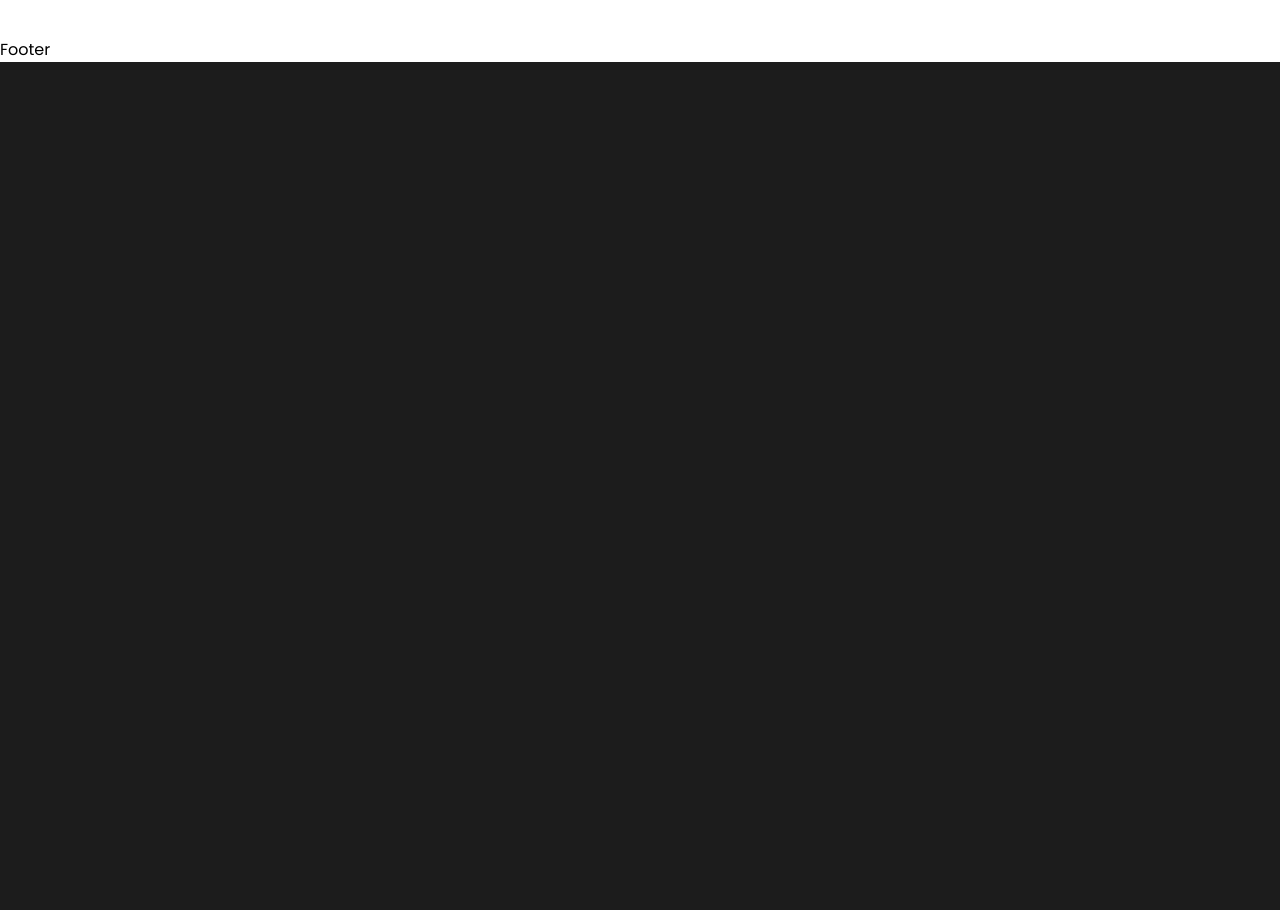
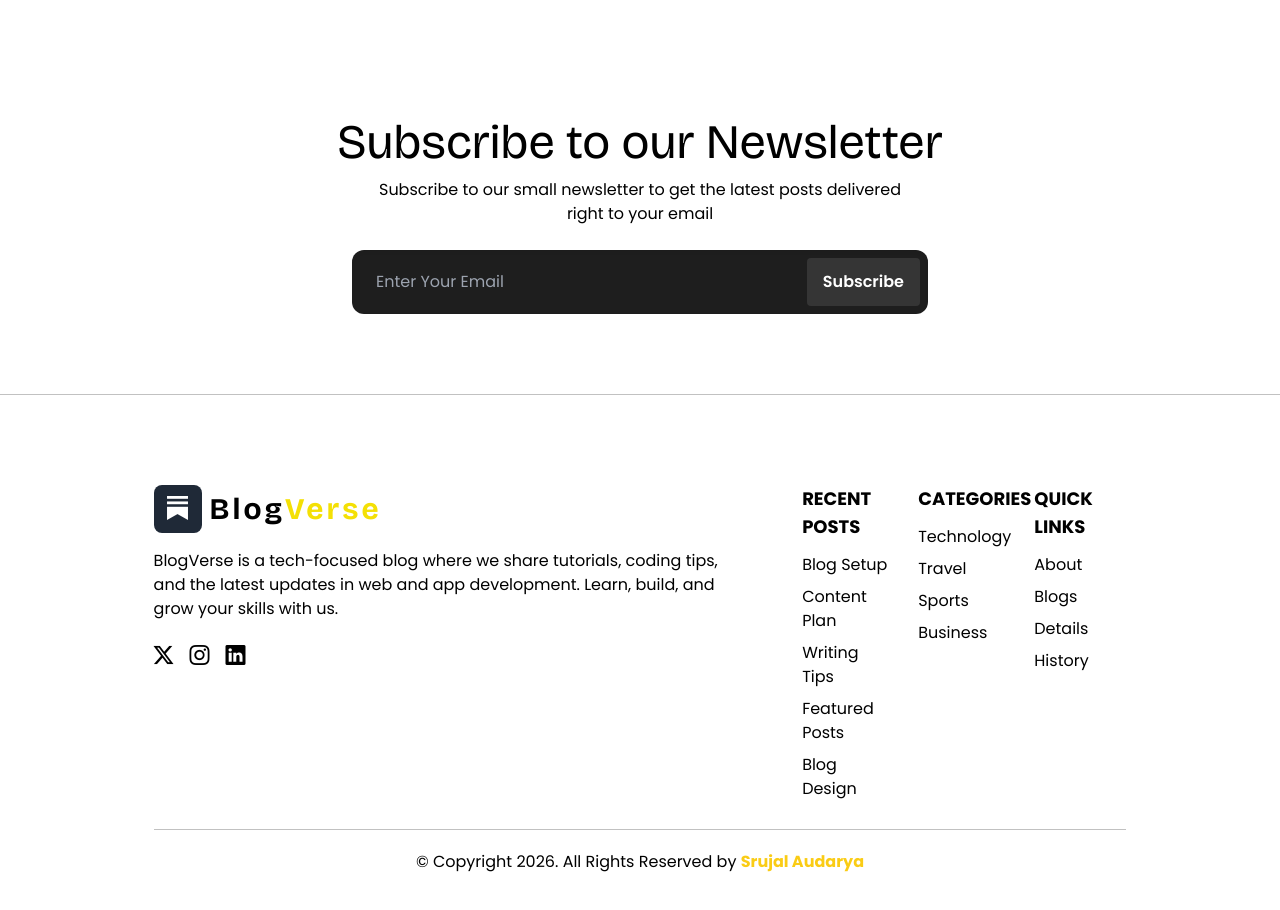
Before and after one commit to SrujalAudarya/BlogVerse, a React (Vite) app: page / in a window 1280 px wide. Shown: the part 858-1768 px from the top of the page. Before the commit the page ends 920 px from the top, so only its background shows below. Built offline with nearby package versions, Linux system fonts and the light colour scheme.

Commit message:
complete work on footer

```diff
--- a/src/Components/Footer.jsx
+++ b/src/Components/Footer.jsx
@@ -1,9 +1,74 @@
 import React from 'react'
+import { Link } from 'react-router-dom';
 
 const Footer = () => {
   return (
     <div>
-      <h1>Footer</h1>
+      <div className="newsletter py-20 flex items-center justify-center flex-col">
+        <h2 className="text-5xl mb-3 font-bricolage">Subscribe to our Newsletter</h2>
+        <p className="text-center mb-6"> Subscribe to our small newsletter to get the latest posts delivered <br /> right to your email</p>
+        <form action="" className="w-[80%] md:w-[45%] flex items-center bg-[#1e1e1e] rounded-xl p-2 shadow-inner">
+          <input type='email' placeholder='Enter Your Email' className='flex-1 bg-transparent text-white placeholder-gray-400 px-4 py-2 outline-none' />
+          <button type='submit' className='font-semibold text-white bg-gray-50/10 hover:bg-gray-50/20 transition rounded py-3 px-4 '>Subscribe</button>
+        </form>
+      </div>
+      <div className="footer pt-[50px] border-t border-[#83838380]">
+        <div className="px-[8%] lg:px-[12%] py-10">
+          <div className="flex flex-wrap pb-7">
+            <div className="w-full lg:w-2/3">
+              <div className="flex items-center space-x-2">
+                <div className="bg-gray-800 p-2 px-3 rounded-lg">
+                  <i className="bi bi-substack text-white text-2xl"></i>
+                </div>
+                <Link to='/'>
+                  <h1 className='text-3xl font-bricolage font-bold tracking-widest text-black dark:text-white'>
+                    Blog<span className='text-[#f4e005]'>Verse</span>
+                  </h1>
+                </Link>
+              </div>
+              <p className="mt-4 mb-5">
+                BlogVerse is a tech-focused blog where we share tutorials, coding tips, <br /> and the latest updates in web and app development. Learn, build, and <br /> grow your skills with us.
+              </p>
+              <div className="social-ions flex gap-4 md:mb-10">
+                <i className="bi bi-twitter-x hover:text-yellow-400 cursor-pointer transition text-xl"></i>
+                <i className="bi bi-instagram hover:text-yellow-400 cursor-pointer transition text-xl"></i>
+                <i className="bi bi-linkedin hover:text-yellow-400 cursor-pointer transition text-xl"></i>
+              </div>
+            </div>
+            <div className="w-full lg:w-1/3 grid grid-cols-1 md:grid-cols-3 lg:mt-0 lg:grid-cols-3 gap-6">
+              <div>
+                <h4 className="text-lg font-bold uppercase mb-3">Recent Posts</h4>
+                <ul className="space-y-2">
+                  <li><a href="#" className="hover:text-yellow-400 transition">Blog Setup</a></li>
+                  <li><a href="#" className="hover:text-yellow-400 transition">Content Plan</a></li>
+                  <li><a href="#" className="hover:text-yellow-400 transition">Writing Tips</a></li>
+                  <li><a href="#" className="hover:text-yellow-400 transition">Featured Posts</a></li>
+                  <li><a href="#" className="hover:text-yellow-400 transition">Blog Design</a></li>
+                </ul>
+              </div>
+              <div>
+                <h4 className="text-lg font-bold uppercase mb-3">Categories</h4>
+                <ul className="space-y-2">
+                  <li><a href="#" className="hover:text-yellow-400 transition">Technology</a></li>
+                  <li><a href="#" className="hover:text-yellow-400 transition">Travel</a></li>
+                  <li><a href="#" className="hover:text-yellow-400 transition">Sports</a></li>
+                  <li><a href="#" className="hover:text-yellow-400 transition">Business</a></li>
+                </ul>
+              </div>
+              <div>
+                <h4 className="text-lg font-bold uppercase mb-3">Quick Links</h4>
+                <ul className="space-y-2">
+                  <li><a href="#" className="hover:text-yellow-400 transition">About</a></li>
+                  <li><a href="#" className="hover:text-yellow-400 transition">Blogs</a></li>
+                  <li><a href="#" className="hover:text-yellow-400 transition">Details</a></li>
+                  <li><a href="#" className="hover:text-yellow-400 transition">History</a></li>
+                </ul>
+              </div>
+            </div>
+          </div>
+          <p className="text-center border-t border-[#83838380] p-5"> © Copyright 2026. All Rights Reserved by <a href='#' className='text-yellow-400 font-bold'>Srujal Audarya</a></p>
+        </div>
+      </div>
     </div>
   )
 }
```
